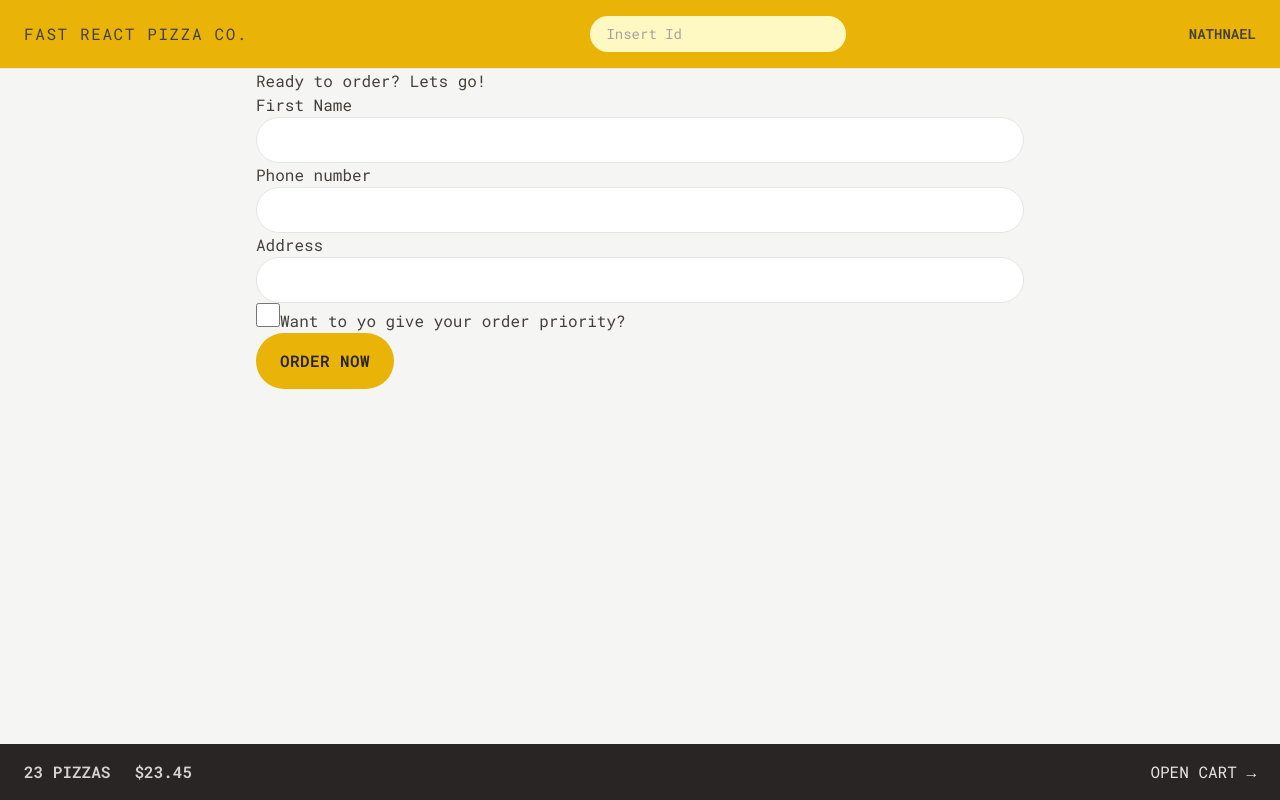
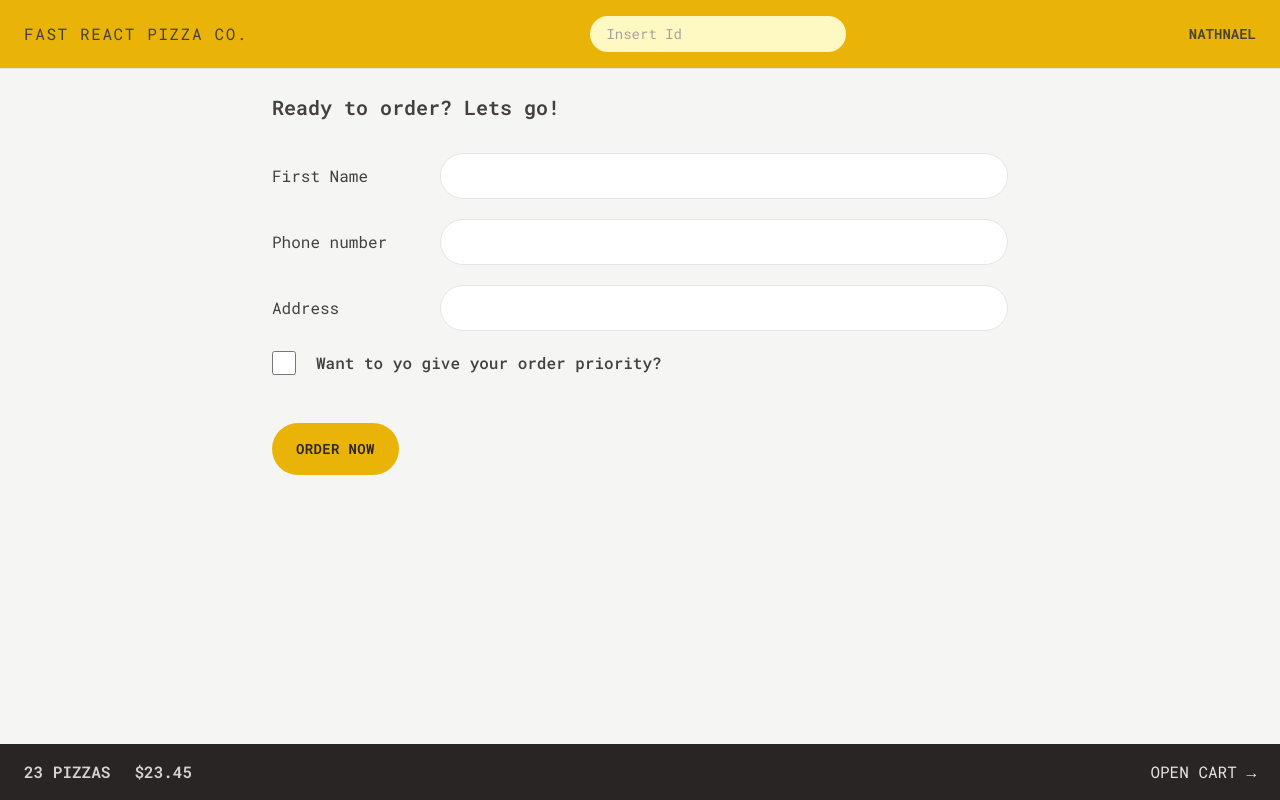
Before and after one commit to natib21/fast-react-pizza, a React (Vite) app: page /order/new in a window 1280 px wide. Built offline with nearby package versions, Linux system fonts and the light colour scheme.

Commit message:
Finishing the tailwind part

```diff
--- a/src/features/order/CreateOrder.jsx
+++ b/src/features/order/CreateOrder.jsx
@@ -43,32 +43,32 @@ function CreateOrder() {
   const isSubmiting = navigate.state === "submitting"
 
   return (
-    <div>
-      <h2>Ready to order? Lets go!</h2>
+    <div className="px-4 py-6">
+      <h2 className="text-xl font-semibold mb-8 ">Ready to order? Lets go!</h2>
 
       <Form method="POST">
-        <div>
-          <label>First Name</label>
-          <input type="text" name="customer" required  className="input"/>
+        <div className="mb-5 flex gap-2 flex-col sm:flex-row sm:items-center">
+          <label className="sm:basis-40">First Name</label>
+          <input type="text" name="customer" required  className="input flex-1"/>
         </div>
 
-        <div>
-          <label>Phone number</label>
-          <div>
-            <input type="tel" name="phone" required  className="input"/>
-          </div>
-          {formError?.phone && <p>{formError.phone}</p>}
-        </div>
-
-        <div>
-          <label>Address</label>
-          <div>
-            <input
-            className="input" type="text" name="address" required />
+        <div className="mb-5 flex gap-2 flex-col sm:flex-row sm:items-center">
+          <label className="sm:basis-40">Phone number</label>
+          <div className="flex-1">
+            <input type="tel" name="phone" required  className="input w-full"/>
+            {formError?.phone && <p className="text-xs mt-2 text-red-700 bg-red-100 p-2 rounded-md">{formError.phone}</p>}
           </div>
         </div>
 
-        <div>
+        <div className="mb-5 flex gap-2 flex-col sm:flex-row sm:items-center">
+          <label className="sm:basis-40">Address</label>
+          <div className="flex-1">
+            <input
+            className="input w-full" type="text" name="address" required />
+          </div>
+        </div>
+
+        <div className="mb-12 flex gap-5 items-center " >
           <input
           className="h-6 w-6 accent-yellow-400  focus:outline-none
                          focus:ring focus:ring-yellow-400 focus:ring-offset-2"
@@ -78,7 +78,7 @@ function CreateOrder() {
           // value={withPriority}
           // onChange={(e) => setWithPriority(e.target.checked)}
           />
-          <label htmlFor="priority">Want to yo give your order priority?</label>
+          <label htmlFor="priority" className="font-medium">Want to yo give your order priority?</label>
         </div>
 
         <div>
--- a/src/features/order/Order.jsx
+++ b/src/features/order/Order.jsx
@@ -8,7 +8,7 @@ import {
   formatDate,
 } from "../../utility/helpers";
 
-
+import OrderItem from './OrderItem'
 
 function Order() {
 
@@ -16,40 +16,42 @@ function Order() {
   console.log(order)
   // Everyone can search for all orders, so for privacy reasons we're gonna gonna exclude names or address, these are only for the restaurant staff
   const {
-    /*  id, */
+     id,
     status,
     priority,
     priorityPrice,
     orderPrice,
     estimatedDelivery,
-    /*     cart, */
+    cart
   } = order;
   const deliveryIn = calcMinutesLeft(estimatedDelivery);
 
   return (
-    <div>
-      <div>
-        <h2>Status</h2>
+    <div className="px-4 py-6 space-y-8">
+      <div className="flex items-center justify-between flex-wrap gap-2">
+        <h2 className="text-xl font-semibold">Order #{id} status</h2>
 
-        <div>
-          {priority && <span>Priority</span>}
-          <span>{status} order</span>
+        <div className="space-x-2">
+          {priority && <span className="bg-red-500 rounded-full py-1 px-3 text-sm uppercase font-semibold text-red-50 tracking-wide ">Priority</span>}
+          <span className="bg-green-500 rounded-full py-1 px-3 text-sm uppercase font-semibold text-green-50 tracking-wide ">{status} order</span>
         </div>
       </div>
 
-      <div>
-        <p>
+      <div className="flex items-center justify-between flex-wrap gap-2 bg-stone-200 px-6 py-5">
+        <p className="font-medium">
           {deliveryIn >= 0
             ? `Only ${calcMinutesLeft(estimatedDelivery)} minutes left 😃`
             : "Order should have arrived"}
         </p>
-        <p>(Estimated delivery: {formatDate(estimatedDelivery)})</p>
+        <p className="text-xs text-stone-500">(Estimated delivery: {formatDate(estimatedDelivery)})</p>
       </div>
-
-      <div>
-        <p>Price pizza: {formatCurrency(orderPrice)}</p>
-        {priority && <p>Price priority: {formatCurrency(priorityPrice)}</p>}
-        <p>To pay on delivery: {formatCurrency(orderPrice + priorityPrice)}</p>
+    <ul className="divide-y divide-stone-200 border-b border-t">{
+   cart.map(item => <OrderItem  item={item} key={item.key}/>)
+}</ul>
+      <div className="space-y-2 bg-slate-200 px-6 py-5">
+        <p className="text-sm font-medium text-slate-600 ">Price pizza: {formatCurrency(orderPrice)}</p>
+        {priority && <p className="text-sm font-medium text-slate-600 ">Price priority: {formatCurrency(priorityPrice)}</p>}
+        <p className="font-bold ">To pay on delivery: {formatCurrency(orderPrice + priorityPrice)}</p>
       </div>
     </div>
   );
--- a/src/features/order/OrderItem.jsx
+++ b/src/features/order/OrderItem.jsx
@@ -1,17 +1,17 @@
-/* import { formatCurrency } from '../../utility/helpers'
-function OrderItem({ item, isLoadingIngredients, ingredients }) {
+import { formatCurrency } from '../../utility/helpers'
+function OrderItem({ item, /* isLoadingIngredients, ingredients */ }) {
   const { quantity, name, totalPrice } = item;
 
   return (
-    <li>
-      <div>
+    <li className='py-3 '>
+      <div className='flex items-center justify-between gap-4 text-sm'>
         <p>
-          <span>{quantity}&times;</span> {name}
+          <span className='font-bold '> {quantity}&times;</span> {name}
         </p>
-        <p>{formatCurrency(totalPrice)}</p>
+        <p className='font-bold'>{formatCurrency(totalPrice)}</p>
       </div>
     </li>
   );
 }
 
-export default OrderItem; */
+export default OrderItem;
--- a/src/index.css
+++ b/src/index.css
@@ -7,7 +7,7 @@
     @apply rounded-full border border-stone-200 px-4 py-2 text-sm transition-all
      duration-300 placeholder:text-stone-400
      focus:outline-none
-     focus:ring focus:ring-yellow-400 w-full md:px-6 md:py-3;
+     focus:ring focus:ring-yellow-400  md:px-6 md:py-3;
   }
   .loader {
     width: 45px;
--- a/src/ui/Button.jsx
+++ b/src/ui/Button.jsx
@@ -2,11 +2,11 @@ import { Link } from "react-router-dom";
 
 function Button ({children ,disabled,to , type}){
 
-    const Base= 'focus:outline-none  focus:ring focus:ring-yellow-300 focus:ring-offset-2 bg-yellow-500  uppercase font-semibold text-stone-800  inline-block tracking-wide rounded-full hover:bg-yellow-300 transition-colors duration-300 disabled:cursor-not-allowed ';
+    const Base= 'focus:outline-none text-sm focus:ring focus:ring-yellow-300 focus:ring-offset-2 bg-yellow-500  uppercase font-semibold text-stone-800  inline-block tracking-wide rounded-full hover:bg-yellow-300 transition-colors duration-300 disabled:cursor-not-allowed ';
     const styles = {
         small:Base + ' px-4 py-2 md:px-5 md:py-2.5 text-xs',
         primary: Base + ' px-4 py-3  md:px-6 md:py-4' ,
-        secondary:'focus:outline-none focus:bg-stone-200 focus:ring focus:ring-stone-300 focus:ring-offset-2 focus:text-stone-800 border-2 border-stone-300  uppercase font-semibold text-stone-400  inline-block tracking-wide rounded-full hover:bg-stone-300 hover:text-stone-800 transition-colors duration-300 disabled:cursor-not-allowed  px-4 py-2.5  md:px-6 md:py-3.5'
+        secondary:'focus:outline-none text-sm focus:bg-stone-200 focus:ring focus:ring-stone-300 focus:ring-offset-2 focus:text-stone-800 border-2 border-stone-300  uppercase font-semibold text-stone-400  inline-block tracking-wide rounded-full hover:bg-stone-300 hover:text-stone-800 transition-colors duration-300 disabled:cursor-not-allowed  px-4 py-2.5  md:px-6 md:py-3.5'
     }
 
     if(to){
```
Also changed, not shown: index.html (+2 -2 lines).
